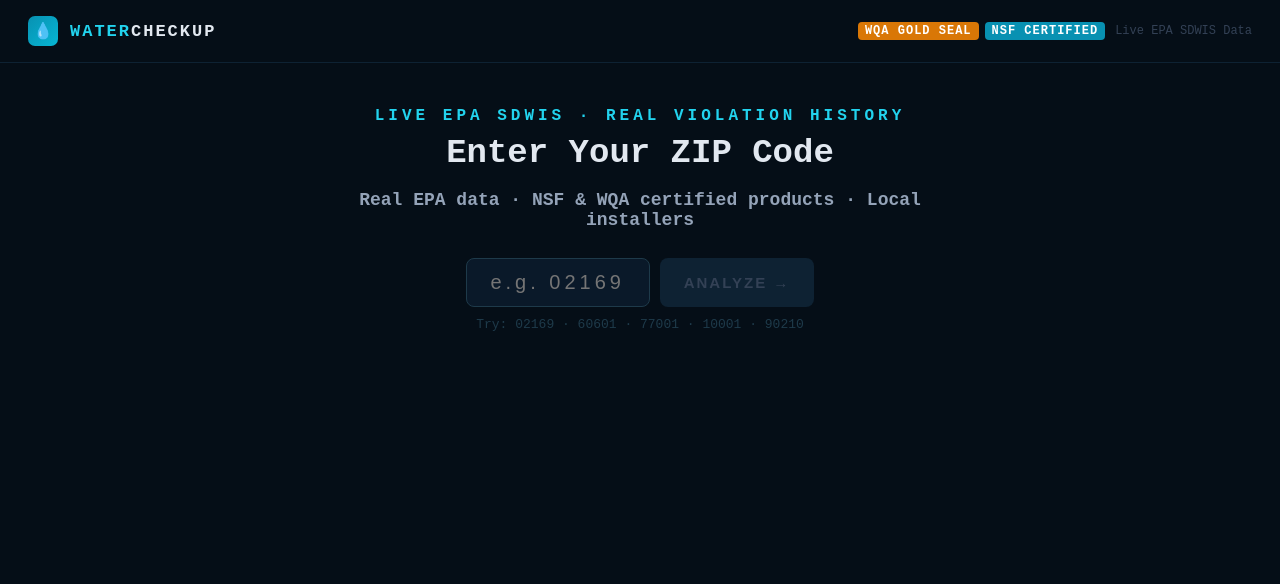
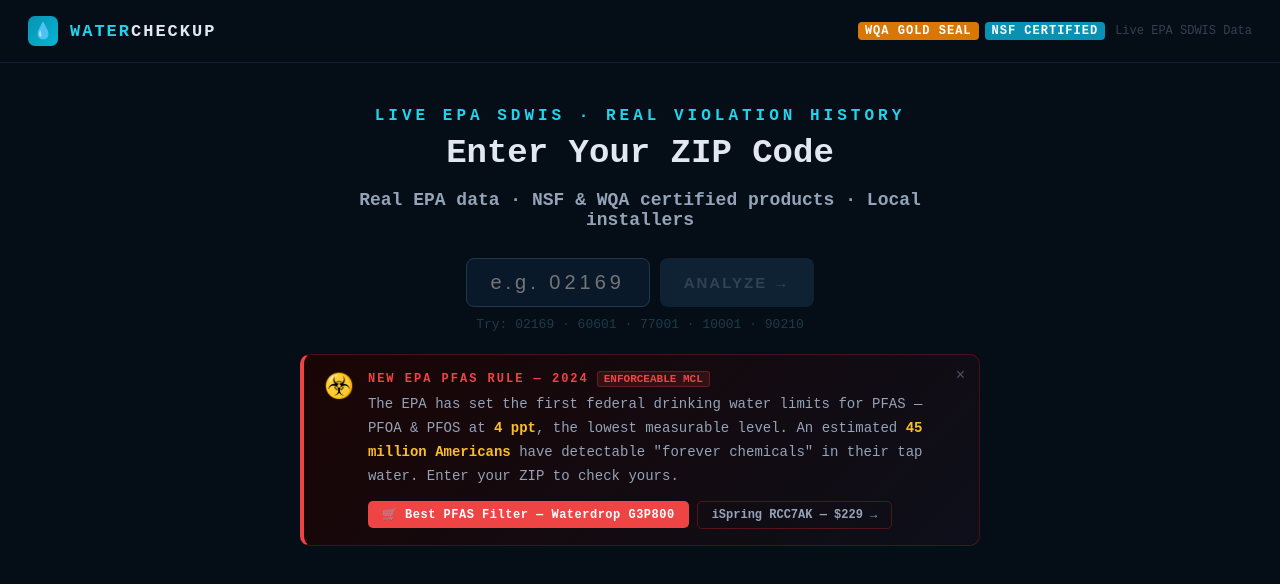
Before and after one commit to joeyletorney/watercheckup, a Next.js app: page / in a window 1280 px wide. Shown: the top 584 px of the page. Built offline with nearby package versions, Linux system fonts and the light colour scheme.

Commit message:
feat: PFAS awareness banner + in-results PFAS alert with affiliate links

```diff
--- a/app/page.tsx
+++ b/app/page.tsx
@@ -36,14 +36,16 @@ async function findInstallers(zip: string) {
 // ─────────────────────────────────────────────────────────────────────────────
 // PRODUCT CATALOG — NSF/WQA Gold Seal, Real Amazon Links
 // ─────────────────────────────────────────────────────────────────────────────
+const TAG = 'watercheck-20';
+
 const PRODUCTS = [
-  { id:1, name:'APEC ROES-50', brand:'APEC Water Systems', type:'Under-Sink RO', price:219, filterCostPerYear:95, rating:4.7, reviews:28400, gpd:50, stages:5, cert:['WQA Gold Seal','NSF/ANSI 58'], certColor:'#d97706', removes:['Lead >99%','Arsenic >99%','Fluoride >96%','Chlorine >98%','TDS >93%'], bestFor:['Lead','Arsenic','Fluoride','Nitrate','Copper'], pros:['Made in USA','Budget-friendly','Easy DIY install','20yr track record'], img:'https://m.media-amazon.com/images/I/61cF0FQEDBL._AC_SL1500_.jpg', amazon:'https://www.amazon.com/dp/B00I0ZGOZM', tankless:false, remineralize:false },
-  { id:2, name:'iSpring RCC7AK', brand:'iSpring', type:'Under-Sink RO + Alkaline', price:229, filterCostPerYear:80, rating:4.7, reviews:14200, gpd:75, stages:6, cert:['NSF/ANSI 42','NSF/ANSI 53','NSF/ANSI 58'], certColor:'#22d3ee', removes:['Lead >98.9%','PFAS >96%','Chromium >99%','Fluoride >97%','TDS >93%'], bestFor:['Lead','PFAS','Chromium-6','Copper','Nitrate'], pros:['Remineralization stage','75 GPD fast','Triple NSF cert','pH balanced'], img:'https://m.media-amazon.com/images/I/71RKD7DEYBL._AC_SL1500_.jpg', amazon:'https://www.amazon.com/dp/B005LJ8EXU', tankless:false, remineralize:true },
-  { id:3, name:'Waterdrop G3P800', brand:'Waterdrop', type:'Tankless Under-Sink RO', price:449, filterCostPerYear:170, rating:4.8, reviews:9800, gpd:800, stages:8, cert:['NSF/ANSI 42','NSF/ANSI 53','NSF/ANSI 58','NSF/ANSI 372'], certColor:'#22d3ee', removes:['PFAS >99%','Lead >99%','Fluoride','Chlorine','Heavy metals'], bestFor:['PFAS','Lead','Arsenic','Chromium-6'], pros:['No tank — compact','800 GPD ultra fast','Smart LED faucet','3:1 waste ratio'], img:'https://m.media-amazon.com/images/I/61Y0jVJoVxL._AC_SL1500_.jpg', amazon:'https://www.amazon.com/dp/B07P1XFYJP', tankless:true, remineralize:false },
-  { id:4, name:'Home Master TMAFC', brand:'Home Master', type:'Under-Sink RO + Remineralization', price:379, filterCostPerYear:110, rating:4.6, reviews:3200, gpd:75, stages:7, cert:['NSF Certified','WQA tested'], certColor:'#d97706', removes:['Lead >99%','Chlorine >98%','PFAS','VOCs','TDS'], bestFor:['Lead','Chlorine','Iron','VOCs'], pros:['Dual remineralization','1:1 waste ratio','Great taste'], img:'https://m.media-amazon.com/images/I/71b1VFe2VJL._AC_SL1500_.jpg', amazon:'https://www.amazon.com/dp/B00B5GT45E', tankless:false, remineralize:true },
-  { id:5, name:'Aquasana SmartFlow RO', brand:'Aquasana', type:'Under-Sink RO + Claryum', price:449, filterCostPerYear:145, rating:4.7, reviews:2100, gpd:50, stages:5, cert:['WQA Gold Seal','NSF/ANSI 42','NSF/ANSI 53','NSF/ANSI 58','NSF/ANSI 401'], certColor:'#d97706', removes:['90+ contaminants','Fluoride 90%','Lead >99%','Microplastics','PFAS'], bestFor:['PFAS','Lead','Fluoride','Microplastics'], pros:['Most certified','90 contaminants','Retains minerals'], img:'https://m.media-amazon.com/images/I/71gFCKKMNwL._AC_SL1500_.jpg', amazon:'https://www.amazon.com/dp/B01AO49OAQ', tankless:false, remineralize:true },
-  { id:6, name:'Pelican PC600', brand:'Pelican Water', type:'Whole-House POE', price:899, filterCostPerYear:120, rating:4.7, reviews:1800, gpd:null, stages:3, cert:['NSF/ANSI 42','NSF/ANSI 61','WQA Gold Seal'], certColor:'#d97706', removes:['Chlorine >97%','Chloramine','THMs','VOCs','Sediment'], bestFor:['Chloramine','Chloroform','HAAs','VOCs'], pros:['Whole house','No salt','6yr filter life'], img:'https://m.media-amazon.com/images/I/81r1fLVQbwL._AC_SL1500_.jpg', amazon:'https://www.amazon.com/dp/B001JM5OQ0', tankless:false, remineralize:false, wholeHouse:true },
-  { id:7, name:'PUR PLUS 11-Cup Pitcher', brand:'PUR', type:'Pitcher Filter', price:42, filterCostPerYear:110, rating:4.5, reviews:22000, gpd:null, stages:3, cert:['NSF/ANSI 42','NSF/ANSI 53'], certColor:'#22d3ee', removes:['Lead 100%','Arsenic 100%','Uranium 100%','Chlorine','PFNA 96%'], bestFor:['Lead','Arsenic','Uranium','Chromium-6'], pros:['No install','Portable','Budget-friendly'], img:'https://m.media-amazon.com/images/I/71Pg8yZLLfL._AC_SL1500_.jpg', amazon:'https://www.amazon.com/dp/B07NMQNHPB', tankless:false, remineralize:false, pitcher:true },
+  { id:1, name:'APEC ROES-50', brand:'APEC Water Systems', type:'Under-Sink RO', price:219, filterCostPerYear:95, rating:4.7, reviews:28400, gpd:50, stages:5, cert:['WQA Gold Seal','NSF/ANSI 58'], certColor:'#d97706', removes:['Lead >99%','Arsenic >99%','Fluoride >96%','Chlorine >98%','TDS >93%'], bestFor:['Lead','Arsenic','Fluoride','Nitrate','Copper'], pros:['Made in USA','Budget-friendly','Easy DIY install','20yr track record'], img:'https://m.media-amazon.com/images/I/61cF0FQEDBL._AC_SL1500_.jpg', amazon:`https://www.amazon.com/dp/B00I0ZGOZM?tag=${TAG}`, tankless:false, remineralize:false },
+  { id:2, name:'iSpring RCC7AK', brand:'iSpring', type:'Under-Sink RO + Alkaline', price:229, filterCostPerYear:80, rating:4.7, reviews:14200, gpd:75, stages:6, cert:['NSF/ANSI 42','NSF/ANSI 53','NSF/ANSI 58'], certColor:'#22d3ee', removes:['Lead >98.9%','PFAS >96%','Chromium >99%','Fluoride >97%','TDS >93%'], bestFor:['Lead','PFAS','Chromium-6','Copper','Nitrate'], pros:['Remineralization stage','75 GPD fast','Triple NSF cert','pH balanced'], img:'https://m.media-amazon.com/images/I/71RKD7DEYBL._AC_SL1500_.jpg', amazon:`https://www.amazon.com/dp/B005LJ8EXU?tag=${TAG}`, tankless:false, remineralize:true },
+  { id:3, name:'Waterdrop G3P800', brand:'Waterdrop', type:'Tankless Under-Sink RO', price:449, filterCostPerYear:170, rating:4.8, reviews:9800, gpd:800, stages:8, cert:['NSF/ANSI 42','NSF/ANSI 53','NSF/ANSI 58','NSF/ANSI 372'], certColor:'#22d3ee', removes:['PFAS >99%','Lead >99%','Fluoride','Chlorine','Heavy metals'], bestFor:['PFAS','Lead','Arsenic','Chromium-6'], pros:['No tank — compact','800 GPD ultra fast','Smart LED faucet','3:1 waste ratio'], img:'https://m.media-amazon.com/images/I/61Y0jVJoVxL._AC_SL1500_.jpg', amazon:`https://www.amazon.com/dp/B07P1XFYJP?tag=${TAG}`, tankless:true, remineralize:false },
+  { id:4, name:'Home Master TMAFC', brand:'Home Master', type:'Under-Sink RO + Remineralization', price:379, filterCostPerYear:110, rating:4.6, reviews:3200, gpd:75, stages:7, cert:['NSF Certified','WQA tested'], certColor:'#d97706', removes:['Lead >99%','Chlorine >98%','PFAS','VOCs','TDS'], bestFor:['Lead','Chlorine','Iron','VOCs'], pros:['Dual remineralization','1:1 waste ratio','Great taste'], img:'https://m.media-amazon.com/images/I/71b1VFe2VJL._AC_SL1500_.jpg', amazon:`https://www.amazon.com/dp/B00B5GT45E?tag=${TAG}`, tankless:false, remineralize:true },
+  { id:5, name:'Aquasana SmartFlow RO', brand:'Aquasana', type:'Under-Sink RO + Claryum', price:449, filterCostPerYear:145, rating:4.7, reviews:2100, gpd:50, stages:5, cert:['WQA Gold Seal','NSF/ANSI 42','NSF/ANSI 53','NSF/ANSI 58','NSF/ANSI 401'], certColor:'#d97706', removes:['90+ contaminants','Fluoride 90%','Lead >99%','Microplastics','PFAS'], bestFor:['PFAS','Lead','Fluoride','Microplastics'], pros:['Most certified','90 contaminants','Retains minerals'], img:'https://m.media-amazon.com/images/I/71gFCKKMNwL._AC_SL1500_.jpg', amazon:`https://www.amazon.com/dp/B01AO49OAQ?tag=${TAG}`, tankless:false, remineralize:true },
+  { id:6, name:'Pelican PC600', brand:'Pelican Water', type:'Whole-House POE', price:899, filterCostPerYear:120, rating:4.7, reviews:1800, gpd:null, stages:3, cert:['NSF/ANSI 42','NSF/ANSI 61','WQA Gold Seal'], certColor:'#d97706', removes:['Chlorine >97%','Chloramine','THMs','VOCs','Sediment'], bestFor:['Chloramine','Chloroform','HAAs','VOCs'], pros:['Whole house','No salt','6yr filter life'], img:'https://m.media-amazon.com/images/I/81r1fLVQbwL._AC_SL1500_.jpg', amazon:`https://www.amazon.com/dp/B001JM5OQ0?tag=${TAG}`, tankless:false, remineralize:false, wholeHouse:true },
+  { id:7, name:'PUR PLUS 11-Cup Pitcher', brand:'PUR', type:'Pitcher Filter', price:42, filterCostPerYear:110, rating:4.5, reviews:22000, gpd:null, stages:3, cert:['NSF/ANSI 42','NSF/ANSI 53'], certColor:'#22d3ee', removes:['Lead 100%','Arsenic 100%','Uranium 100%','Chlorine','PFNA 96%'], bestFor:['Lead','Arsenic','Uranium','Chromium-6'], pros:['No install','Portable','Budget-friendly'], img:'https://m.media-amazon.com/images/I/71Pg8yZLLfL._AC_SL1500_.jpg', amazon:`https://www.amazon.com/dp/B07NMQNHPB?tag=${TAG}`, tankless:false, remineralize:false, pitcher:true },
 ];
 
 const SEV: Record<string, {color:string,label:string}> = {
@@ -145,6 +147,143 @@ function ProductCard({ p, highlight }: { p: any; highlight: boolean }) {
 }
 
 // ─────────────────────────────────────────────────────────────────────────────
+// PFAS HOMEPAGE AWARENESS BANNER
+// ─────────────────────────────────────────────────────────────────────────────
+function PFASAwarenessBanner() {
+  const [dismissed, setDismissed] = useState(false);
+  if (dismissed) return null;
+  return (
+    <div style={{ maxWidth: 680, margin: '22px auto 0', padding: '0 24px' }}>
+      <div style={{
+        background: 'linear-gradient(135deg, #1a0505 0%, #0d0f1a 100%)',
+        border: '1px solid #dc262644',
+        borderLeft: '4px solid #ef4444',
+        borderRadius: 10,
+        padding: '16px 20px',
+        display: 'flex',
+        gap: 14,
+        alignItems: 'flex-start',
+        position: 'relative',
+      }}>
+        <button
+          onClick={() => setDismissed(true)}
+          style={{ position: 'absolute', top: 10, right: 12, background: 'none', border: 'none', color: '#475569', fontSize: 16, cursor: 'pointer', lineHeight: 1, padding: 2 }}
+          aria-label="Dismiss"
+        >×</button>
+
+        <div style={{ fontSize: 24, flexShrink: 0, marginTop: 1 }}>☣️</div>
+
+        <div style={{ flex: 1, paddingRight: 20 }}>
+          <div style={{ display: 'flex', alignItems: 'center', gap: 8, marginBottom: 6, flexWrap: 'wrap' }}>
+            <span style={{ fontSize: 12, fontWeight: 800, color: '#ef4444', letterSpacing: 2 }}>NEW EPA PFAS RULE — 2024</span>
+            <span style={{ fontSize: 11, padding: '1px 6px', background: '#ef444422', border: '1px solid #ef444444', borderRadius: 3, color: '#ef4444', fontWeight: 700 }}>ENFORCEABLE MCL</span>
+          </div>
+          <p style={{ margin: 0, fontSize: 14, color: '#94a3b8', lineHeight: 1.7 }}>
+            The EPA has set the first federal drinking water limits for PFAS — PFOA & PFOS at{' '}
+            <strong style={{ color: '#fbbf24' }}>4 ppt</strong>, the lowest measurable level.
+            An estimated <strong style={{ color: '#fbbf24' }}>45 million Americans</strong> have detectable
+            "forever chemicals" in their tap water. Enter your ZIP to check yours.
+          </p>
+          <div style={{ marginTop: 12, display: 'flex', gap: 8, flexWrap: 'wrap', alignItems: 'center' }}>
+            <a
+              href={`https://www.amazon.com/dp/B07P1XFYJP?tag=${TAG}`}
+              target="_blank"
+              rel="noreferrer"
+              style={{ display: 'inline-flex', alignItems: 'center', gap: 5, padding: '6px 14px', background: '#ef4444', borderRadius: 5, color: '#fff', fontSize: 12, fontWeight: 800, textDecoration: 'none', letterSpacing: 0.5 }}
+            >
+              🛒 Best PFAS Filter — Waterdrop G3P800
+            </a>
+            <a
+              href={`https://www.amazon.com/dp/B005LJ8EXU?tag=${TAG}`}
+              target="_blank"
+              rel="noreferrer"
+              style={{ display: 'inline-flex', alignItems: 'center', gap: 5, padding: '6px 14px', background: 'transparent', border: '1px solid #dc262655', borderRadius: 5, color: '#94a3b8', fontSize: 12, fontWeight: 700, textDecoration: 'none' }}
+            >
+              iSpring RCC7AK — $229 →
+            </a>
+          </div>
+        </div>
+      </div>
+    </div>
+  );
+}
+
+// ─────────────────────────────────────────────────────────────────────────────
+// PFAS IN-RESULTS ALERT
+// ─────────────────────────────────────────────────────────────────────────────
+function PFASResultAlert({ city, pfasLevel, unit }: { city: string; pfasLevel?: number; unit?: string }) {
+  const [expanded, setExpanded] = useState(false);
+  const overLimit = pfasLevel != null && pfasLevel > 0.004;
+  const detected  = pfasLevel != null && pfasLevel > 0;
+  if (!detected) return null;
+
+  return (
+    <div style={{
+      background: overLimit ? 'linear-gradient(135deg,#200a0a,#0d0f1a)' : 'linear-gradient(135deg,#0d1208,#0d0f1a)',
+      border: `1px solid ${overLimit ? '#ef4444' : '#f59e0b'}`,
+      borderLeft: `4px solid ${overLimit ? '#ef4444' : '#f59e0b'}`,
+      borderRadius: 10,
+      padding: '16px 20px',
+      marginBottom: 20,
+    }}>
+      <div style={{ display: 'flex', alignItems: 'flex-start', gap: 12 }}>
+        <span style={{ fontSize: 20, flexShrink: 0 }}>{overLimit ? '🚨' : '⚠️'}</span>
+        <div style={{ flex: 1 }}>
+          <div style={{ display: 'flex', alignItems: 'center', gap: 8, marginBottom: 6, flexWrap: 'wrap' }}>
+            <span style={{ fontSize: 13, fontWeight: 800, color: overLimit ? '#ef4444' : '#f59e0b', letterSpacing: 1 }}>
+              PFAS DETECTED — {city.toUpperCase()}
+            </span>
+            {overLimit && (
+              <span style={{ fontSize: 11, padding: '1px 6px', background: '#ef444422', border: '1px solid #ef444444', borderRadius: 3, color: '#ef4444', fontWeight: 700 }}>
+                EXCEEDS EPA MCL
+              </span>
+            )}
+          </div>
+
+          <p style={{ margin: '0 0 8px', fontSize: 14, color: '#94a3b8', lineHeight: 1.65 }}>
+            {overLimit
+              ? <>PFAS measured at <strong style={{ color: '#fbbf24' }}>{(pfasLevel! * 1000).toFixed(2)} ppt</strong> — exceeds the EPA's 2024 limit of <strong style={{ color: '#fbbf24' }}>4 ppt</strong> for PFOA/PFOS. Standard carbon filters do NOT remove PFAS. A certified reverse osmosis system is required.</>
+              : <>PFAS detected at <strong style={{ color: '#fbbf24' }}>{(pfasLevel! * 1000).toFixed(2)} ppt</strong> — below the 4 ppt EPA limit but above non-detect. These "forever chemicals" accumulate in the body over time. Filtration is recommended.</>
+            }
+          </p>
+
+          {expanded && (
+            <div style={{ marginBottom: 12, padding: '10px 14px', background: '#060e17', border: '1px solid #1e3a4a', borderRadius: 7, fontSize: 13, color: '#64748b', lineHeight: 1.7 }}>
+              <strong style={{ color: '#94a3b8' }}>What are PFAS?</strong> Per- and polyfluoroalkyl substances (PFAS) are synthetic chemicals used in cookware coatings, firefighting foam, and food packaging. They don't break down naturally — earning the name "forever chemicals." Exposure has been linked to cancer, thyroid disruption, immune suppression, and developmental issues in children.
+            </div>
+          )}
+
+          <div style={{ display: 'flex', gap: 8, flexWrap: 'wrap', alignItems: 'center' }}>
+            <a
+              href={`https://www.amazon.com/dp/B07P1XFYJP?tag=${TAG}`}
+              target="_blank"
+              rel="noreferrer"
+              style={{ display: 'inline-flex', alignItems: 'center', gap: 5, padding: '7px 14px', background: '#ef4444', borderRadius: 5, color: '#fff', fontSize: 12, fontWeight: 800, textDecoration: 'none' }}
+            >
+              🛒 Waterdrop G3P800 — PFAS &gt;99% →
+            </a>
+            <a
+              href={`https://www.amazon.com/dp/B005LJ8EXU?tag=${TAG}`}
+              target="_blank"
+              rel="noreferrer"
+              style={{ display: 'inline-flex', alignItems: 'center', gap: 5, padding: '7px 14px', background: 'transparent', border: '1px solid #ef444455', borderRadius: 5, color: '#94a3b8', fontSize: 12, fontWeight: 700, textDecoration: 'none' }}
+            >
+              iSpring RCC7AK — PFAS &gt;96% →
+            </a>
+            <button
+              onClick={() => setExpanded(x => !x)}
+              style={{ background: 'none', border: 'none', color: '#475569', fontSize: 12, cursor: 'pointer', textDecoration: 'underline', padding: 0 }}
+            >
+              {expanded ? 'Less info ↑' : 'What are PFAS? ↓'}
+            </button>
+          </div>
+        </div>
+      </div>
+    </div>
+  );
+}
+
+// ─────────────────────────────────────────────────────────────────────────────
 // MAIN APP
 // ─────────────────────────────────────────────────────────────────────────────
 export default function WaterCheckup() {
@@ -214,6 +353,15 @@ export default function WaterCheckup() {
   });
   const scoreColor = !data ? '#22d3ee' : data.score >= 80 ? '#22d3ee' : data.score >= 65 ? '#f59e0b' : '#ef4444';
 
+  // Detect PFAS in result contaminants
+  const pfasContaminant = data?.contaminants?.find((c: any) =>
+    c.name?.toUpperCase().includes('PFAS') ||
+    c.name?.toUpperCase().includes('PFOA') ||
+    c.name?.toUpperCase().includes('PFOS')
+  );
+  const pfasLevel = pfasContaminant?.level ?? data?.pfasLevel ?? null;
+  const pfasUnit  = pfasContaminant?.unit ?? 'μg/L';
+
   return (
     <div style={{ minHeight: '100vh', background: '#050e17', fontFamily: "'Courier New', monospace", color: '#e2e8f0', fontWeight: 500 }}>
 
@@ -259,6 +407,9 @@ export default function WaterCheckup() {
           </div>
         )}
       </div>
+
+      {/* PFAS AWARENESS BANNER — shown on homepage when no results yet */}
+      {!data && !loading && <PFASAwarenessBanner />}
 
       {/* LOADER */}
       {loading && (
@@ -323,6 +474,9 @@ export default function WaterCheckup() {
                 <span style={{ fontSize: 14, color: '#22d3ee', fontWeight: 700 }}>LIVE EPA DATA</span>
                 <span style={{ fontSize: 13, color: '#475569' }}>Direct from EPA SDWIS Envirofacts API · Updated quarterly by EPA</span>
               </div>
+
+              {/* PFAS IN-RESULTS ALERT */}
+              <PFASResultAlert city={data.city} pfasLevel={pfasLevel} unit={pfasUnit} />
 
               {data.violations?.length > 0 ? (
                 <>
```
